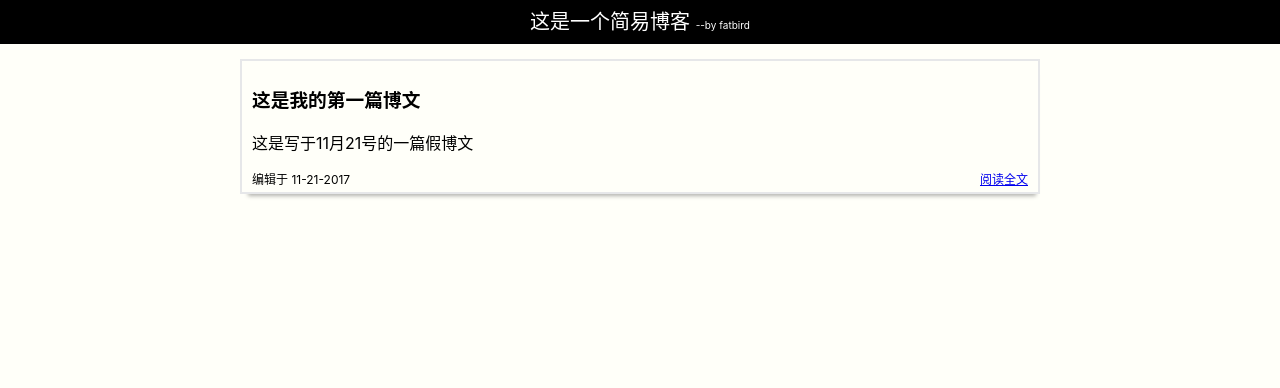
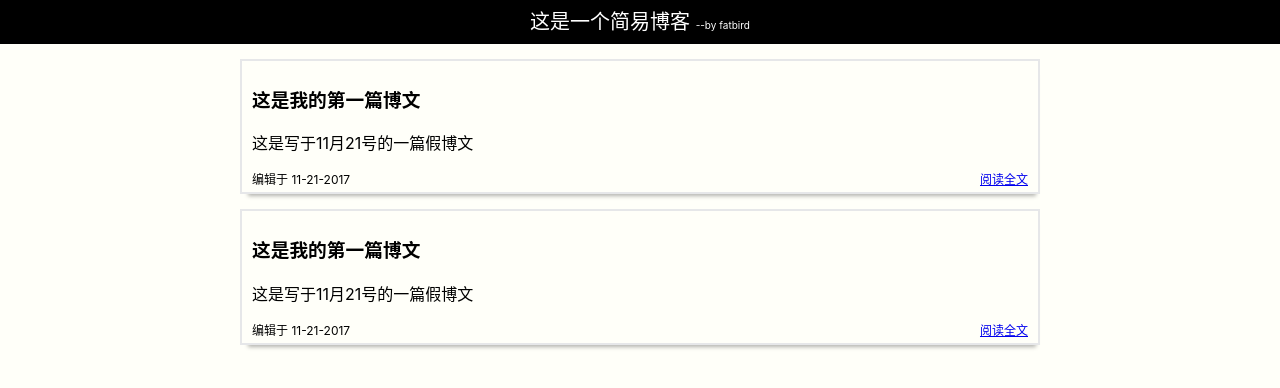
Before and after one commit to ofatbird/fatbird.github.io, a plain HTML site: page index.html in a window 1280 px wide. Drawn offline with Linux system fonts and the light colour scheme.

Commit message:
update blog

```diff
--- a/index.html
+++ b/index.html
@@ -1 +1 @@
-<!DOCTYPE html><html lang="zh-cn"><head><title>My website</title><meta charset="utf-8"><meta http-equiv="X-UA-Compatible" content="IE=edge"><meta name="description" content=""><meta name="viewport" content="width=device-width, initial-scale=1.0"><meta name="msapplication-tap-highlight" content="no"><meta name="theme-color" content="#2F3BA2"><link href="css/main.css" rel="stylesheet"></head><body><header>这是一个简易博客 <span>--by fatbird</span></header><section class="article-wrapper"><ul><li class="article-item"><h3>这是我的第一篇博文</h3><p>这是写于11月21号的一篇假博文</p><div class="article-note"><span>编辑于 11-21-2017</span><a href="/11-21-2017/1/index.html">阅读全文</a></div></li></ul></section><script type="text/javascript" src="js/app.js"></script></body></html>
+<!DOCTYPE html><html lang="zh-cn"><head><title>My website</title><meta charset="utf-8"><meta http-equiv="X-UA-Compatible" content="IE=edge"><meta name="description" content=""><meta name="viewport" content="width=device-width, initial-scale=1.0"><meta name="msapplication-tap-highlight" content="no"><meta name="theme-color" content="#2F3BA2"><link href="css/main.css" rel="stylesheet"></head><body><header>这是一个简易博客 <span>--by fatbird</span></header><section class="article-wrapper"><ul><li class="article-item"><h3>这是我的第一篇博文</h3><p>这是写于11月21号的一篇假博文</p><div class="article-note"><span>编辑于 11-21-2017</span><a href="/2017-11-21/1/index.html">阅读全文</a></div></li><li class="article-item"><h3>这是我的第一篇博文</h3><p>这是写于11月21号的一篇假博文</p><div class="article-note"><span>编辑于 11-21-2017</span><a href="/11-21-2017/1/index.html">阅读全文</a></div></li></ul></section><script type="text/javascript" src="js/app.js"></script></body></html>
```
